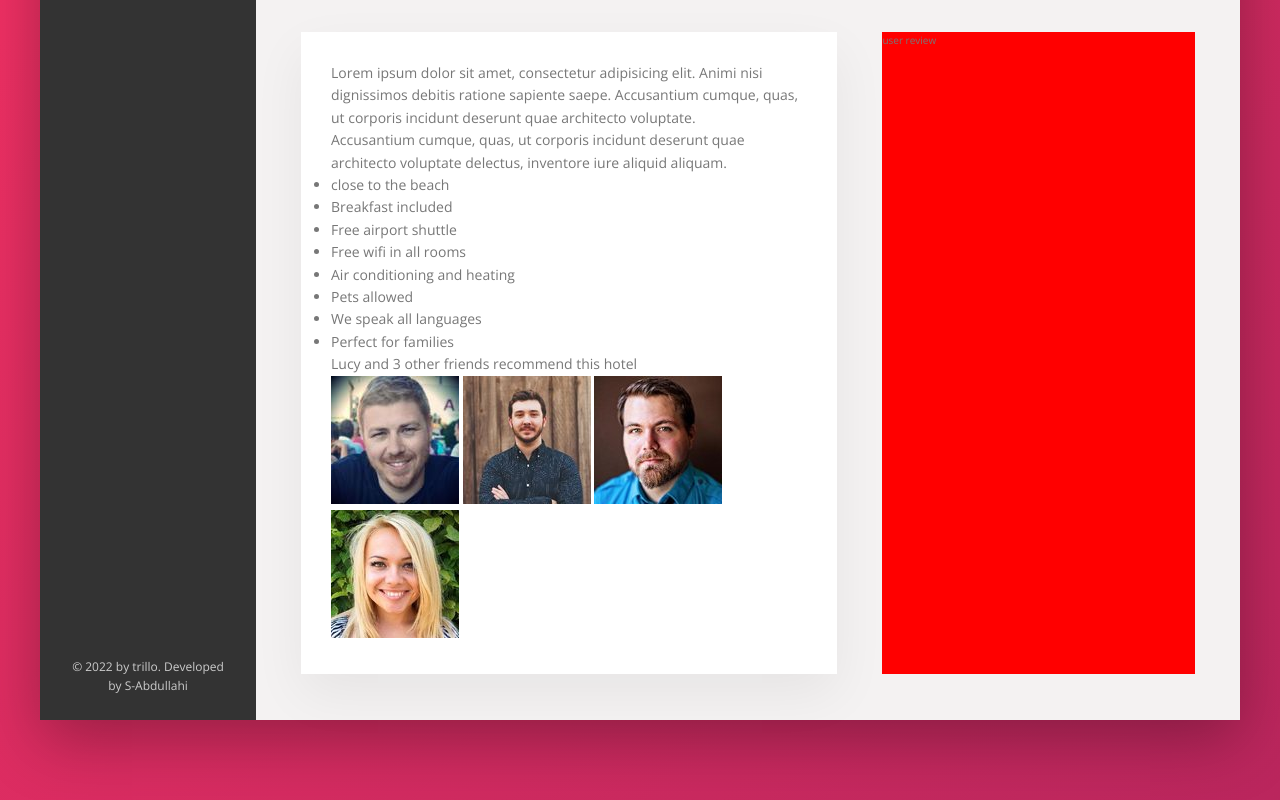
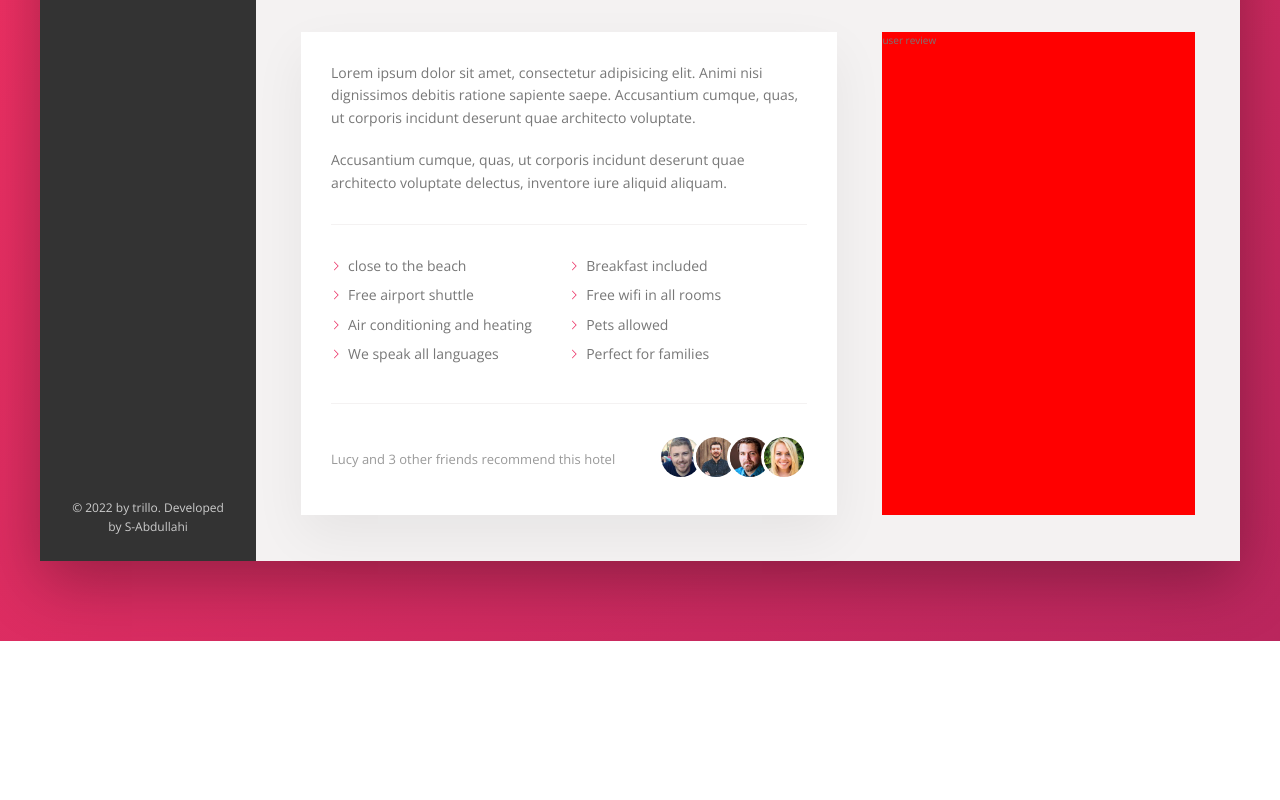
Before and after one commit to S-Abdullahi/trillo, a website: page index.html in a window 1280 px wide. Shown: the part 615-1415 px from the top of the page. After the commit the page ends 1256 px from the top, so only its background shows below. Drawn offline with nearby package versions, Linux system fonts and the light colour scheme.

Commit message:
hotel detail description

```diff
--- a/sass/_component.scss
+++ b/sass/_component.scss
@@ -297,3 +297,70 @@
         box-shadow: none;
     }
 }
+
+//PARAGRAPH
+.paragraph:not(:last-of-type){
+    margin-bottom : 2rem;
+}
+
+
+//LIST
+.list{
+    list-style: none;
+    margin: 3rem 0;
+    padding: 3rem 0;
+    border-top: var(--line);
+    border-bottom: var(--line);
+
+    display: flex;
+    flex-wrap: wrap;
+
+    &__item{
+        flex: 0 0 50%;
+        margin-bottom: .7rem;
+    }
+
+    &__item::before{
+        content: "";
+        display: inline-block;
+        height: 1rem;
+        width: 1rem;
+        margin-right: .7rem;
+
+        // background-image: url(../img/chevron-thin-right.svg);
+        // background-size: cover;
+
+        background-color: var(--color-primary);
+        -webkit-mask-image: url(../img/chevron-thin-right.svg);
+        -webkit-mask-size: cover;
+
+        mask-image: url(../img/chevron-thin-right.svg);
+        mask-size: cover;
+    }
+}
+
+
+//RECOMMEND
+.recommend{
+    font-size: 1.3rem;
+    color: var(--color-grey-dark-3);
+
+    display: flex;
+    align-items: center;
+
+    &__count{
+        margin-right: auto;
+    }
+
+    &__photo{
+        box-sizing: content-box;
+        height: 4rem;
+        width: 4rem;
+        border-radius: 50%;
+        border: 3px solid #fff;
+
+        &:not(:last-child){
+            margin-right: -1.5rem;
+        }
+    }
+}
```
Also changed, not shown: css/style.css.
